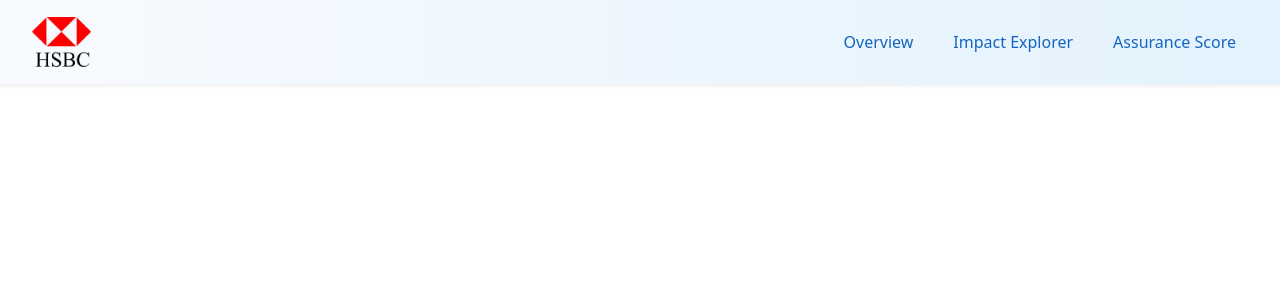
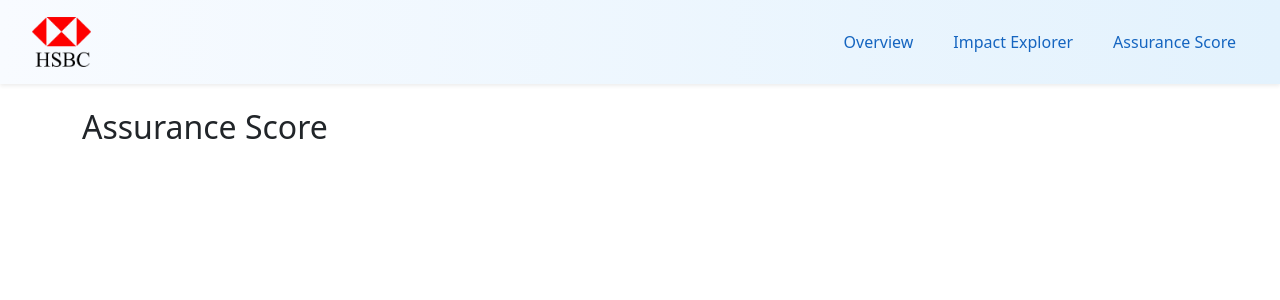
Before and after one commit to riyabagi/business-process-entity-relationship, a React app in the folder frontend/: page /assurance in a window 1280 px wide. Shown: the top 300 px of the page. Built offline with nearby package versions, Linux system fonts and the light colour scheme; the HTML template or start-up script is replaced by a standard one.

Commit message:
Proper pages

```diff
--- a/frontend/src/App.jsx
+++ b/frontend/src/App.jsx
@@ -1,6 +1,6 @@
 import { BrowserRouter, Routes, Route } from "react-router-dom";
 import Navbar from "./components/Navbar";
-import Dashboard from "./pages/Dashboard";
+import Assurance from "./pages/Assurance";
 import Impact from "./pages/Impact";
 import Overview from "./pages/Overview";
 import Live from "./pages/Live";
@@ -10,9 +10,9 @@ export default function App() {
     <BrowserRouter>
       <Navbar />
       <Routes>
-        <Route path="/" element={<Dashboard />} />
+        <Route path="/" element={<Overview />} />
         <Route path="/impact" element={<Impact />} />
-        <Route path="/overview" element={<Overview />} />
+        <Route path="/assurance" element={<Assurance />} />
         <Route path="/live" element={<Live />} />
       </Routes>
     </BrowserRouter>
--- a/frontend/src/components/Navbar.jsx
+++ b/frontend/src/components/Navbar.jsx
@@ -30,7 +30,7 @@ export default function Navbar() {
           {[
             { name: "Overview", path: "/" },
             { name: "Impact Explorer", path: "/impact" },
-            { name: "Assurance Score", path: "/overview" },
+            { name: "Assurance Score", path: "/assurance" },
             // { name: "Live", path: "/live" },
           ].map((item, index) => (
             <Link
--- /dev/null
+++ b/frontend/src/pages/Assurance.jsx
@@ -0,0 +1,7 @@
+export default function Assurance() {
+  return (
+    <div className="container mt-4">
+      <h2>Assurance Score</h2>
+    </div>
+  );
+}
--- a/frontend/src/pages/Dashboard.jsx
+++ /dev/null
@@ -1,25 +0,0 @@
-import { useEffect, useState } from "react";
-import api from "../api";
-
-export default function Dashboard() {
-  const [servers, setServers] = useState([]);
-
-  useEffect(() => {
-    api.get("/servers").then(res => setServers(res.data));
-  }, []);
-
-  return (
-    <div className="container mt-4">
-      <h2>Business Server Panel</h2>
-      <div className="row">
-        {servers.map(s => (
-          <div className="col-md-4" key={s}>
-            <div className="card p-3 m-2 shadow">
-              {s}
-            </div>
-          </div>
-        ))}
-      </div>
-    </div>
-  );
-}
--- a/frontend/src/pages/Overview.jsx
+++ b/frontend/src/pages/Overview.jsx
@@ -1,7 +1,25 @@
-export default function Overview() {
+import { useEffect, useState } from "react";
+import api from "../api";
+
+export default function Dashboard() {
+  const [servers, setServers] = useState([]);
+
+  useEffect(() => {
+    api.get("/servers").then(res => setServers(res.data));
+  }, []);
+
   return (
     <div className="container mt-4">
-      <h2>Overview</h2>
+      <h2>Business Server Panel</h2>
+      <div className="row">
+        {servers.map(s => (
+          <div className="col-md-4" key={s}>
+            <div className="card p-3 m-2 shadow">
+              {s}
+            </div>
+          </div>
+        ))}
+      </div>
     </div>
   );
 }
```
